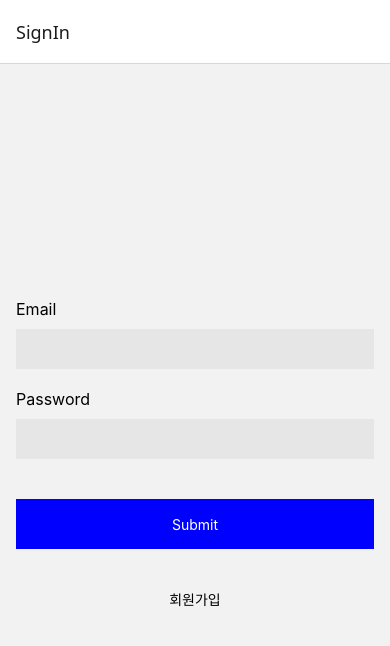
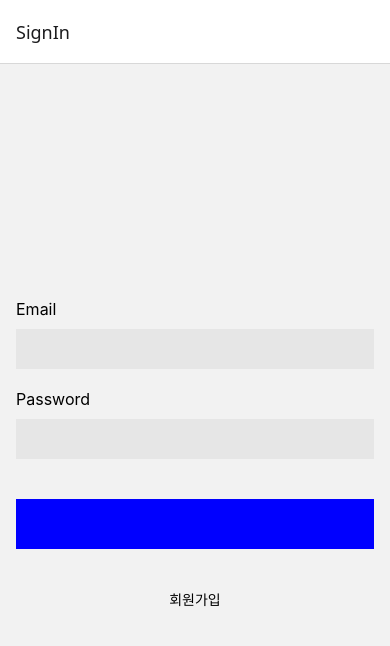
Before and after one commit to seokgit/CommunityApp, a React Native app: screen /SignIn in a window 390 px wide. Shown: the top 646 px of the page. Built offline with nearby package versions, Linux system fonts and the light colour scheme.

Commit message:
[Fix] Button 컴포넌트 props 추가

```diff
--- a/app/components/MainButton.tsx
+++ b/app/components/MainButton.tsx
@@ -1,10 +1,16 @@
 import React from "react";
-import { View, StyleSheet, TextInput, TouchableOpacity, Image, Text } from "react-native";
+import { View, StyleSheet, TextInput, TouchableOpacity, GestureResponderEvent, Text } from "react-native";
 
-function MainButton() {
+type Props = {
+  title: string;
+  onPress: (event: GestureResponderEvent) => void;
+  disabled?: boolean;
+};
+
+function MainButton({ title, onPress, disabled = false }: Props) {
   return (
 <TouchableOpacity style={styles.button}>
-        <Text style={{color: 'white'}}>Submit</Text>
+        <Text style={{color: 'white'}}>{title}</Text>
       </TouchableOpacity>
 
   );
--- a/app/pages/SignUpPage.tsx
+++ b/app/pages/SignUpPage.tsx
@@ -46,7 +46,7 @@ function SignUpPage() {
             <Text style={styles.label}>Nickname</Text>
             <TextField/>
         <View style={{paddingVertical: 20}}/>
-            <MainButton/>
+            <MainButton title='회원가입' onPress={signUp}/>
         </View>
     );
 }
```
